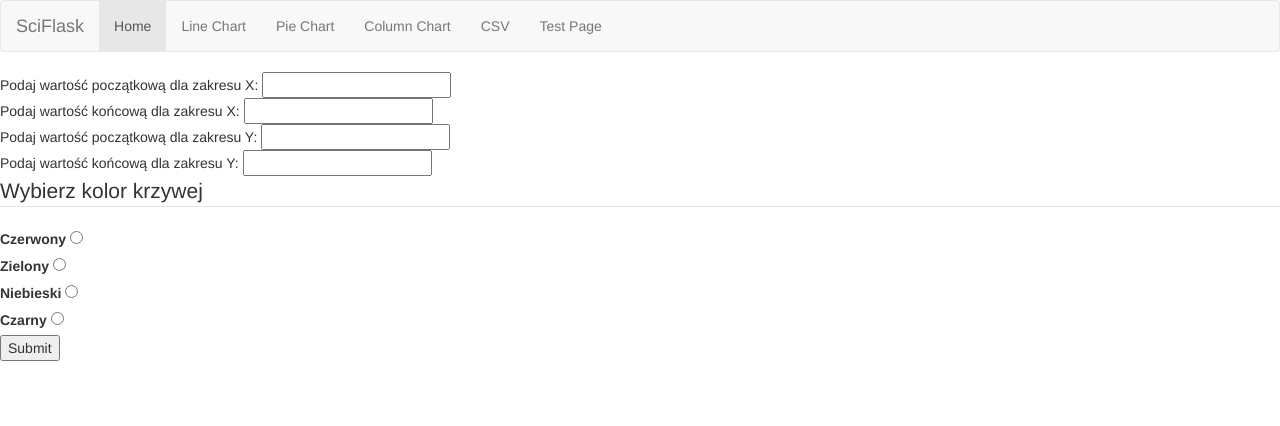
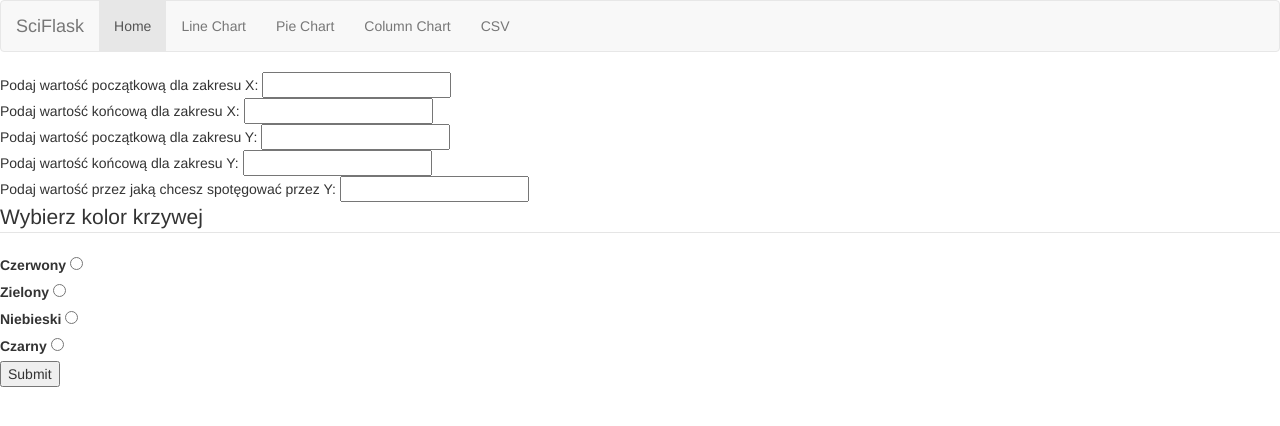
Before and after one commit to kmartynski/FlaskPlots, a Flask app: page /chart in a window 1280 px wide. Shown: the top 426 px of the page. Run offline with Flask 2, Linux system fonts and the light colour scheme; some libraries are stand-ins or nearby versions.

Commit message:
Update linechart.html

```diff
--- a/templates/linechart.html
+++ b/templates/linechart.html
@@ -14,12 +14,11 @@
       <a class="navbar-brand" href="#">SciFlask</a>
     </div>
     <ul class="nav navbar-nav">
-      <li class="active"><a href="#">Home</a></li>
+      <li class="active"><a href="/">Home</a></li>
       <li><a href="/chart">Line Chart</a></li>
       <li><a href="/pie">Pie Chart</a></li>
       <li><a href="/column">Column Chart</a></li>
       <li><a href="/csv">CSV</a></li>
-      <li><a href="/test">Test Page</a></li>
     </ul>
   </div>
 </nav>
@@ -31,6 +30,8 @@
             Podaj wartość końcową dla zakresu X: <input type="number" name="x2"><br>
             Podaj wartość początkową dla zakresu Y: <input type="number" name="y1"><br>
             Podaj wartość końcową dla zakresu Y: <input type="number" name="y2"><br>
+            Podaj wartość przez jaką chcesz spotęgować przez Y: <input type="number" name="Z"><br>
+
         </div>
         <div>
               <fieldset>
```
